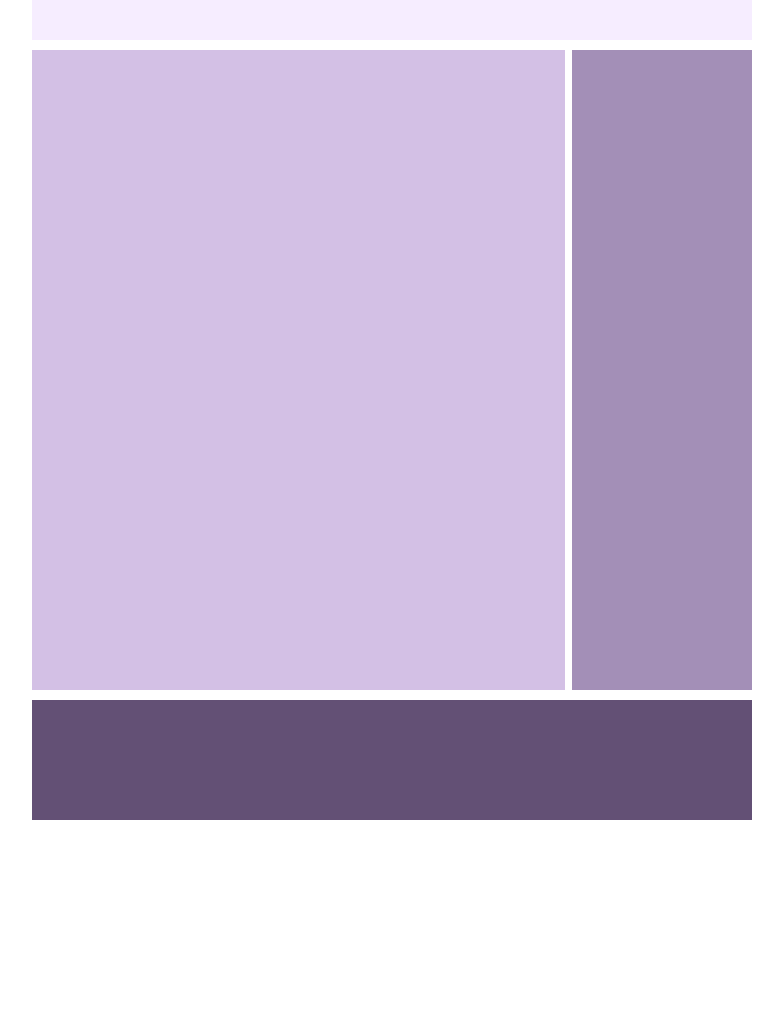
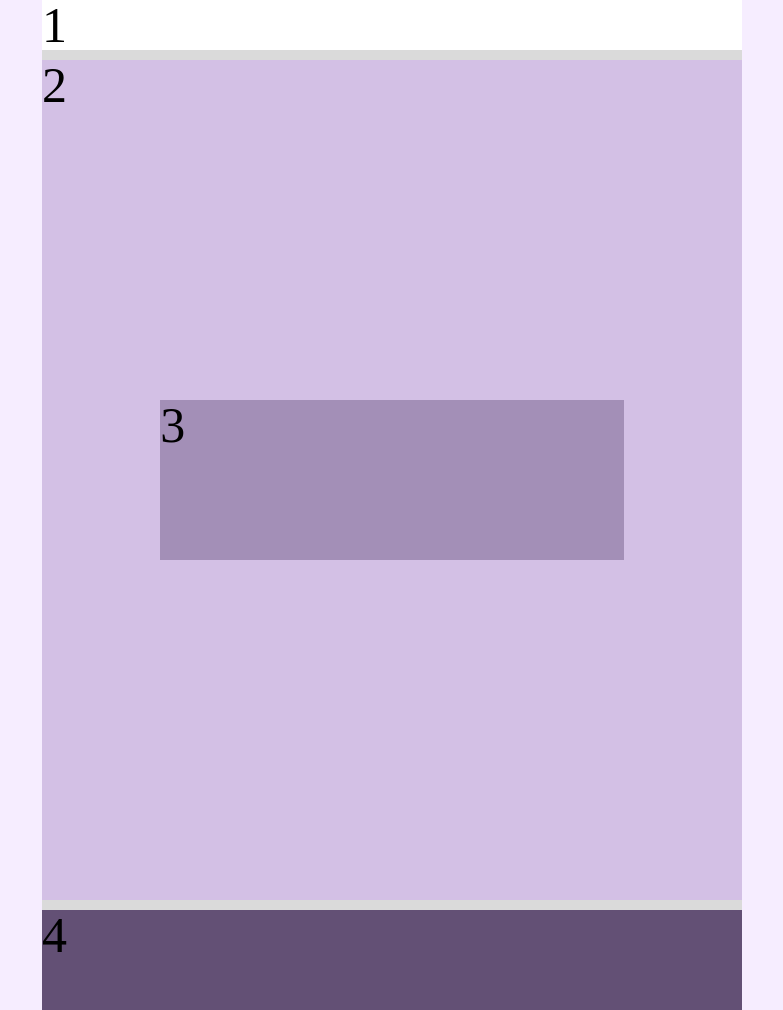
Before and after one commit to rfoley117/floats, a plain HTML site: page index.html in a window 1280 px wide. Shown: the whole page, without its empty margins (248-1031 px from the left). Before the commit the page ends 820 px from the top, so only its background shows below. Drawn offline with Linux system fonts and the light colour scheme.

Commit message:
changed to css grid layout

```diff
--- a/css/style.css
+++ b/css/style.css
@@ -1,41 +1,45 @@
 * {
   box-sizing: border-box;
-}body {
-  background-color: #ffffff
+}
+body {
+  background-color: #f6edff
+}
+h1 {
+  font-size: 50px;
 }
 .container {
+  background-color: #dadada;
+  display: grid;
+  grid-template-columns: repeat(6, 1fr);
+  grid-auto-rows: 50px minmax(100px, auto);
+  grid-gap: 10px;
   margin: 0 auto;
-  width: 320px;
+  width: 700px;
 }
 nav, section, aside, footer {
-  background-color: #f6edff;
-  float: left;
-  height: 300px;
-  width: 50%;
+  background-color: #ffffff;
 }
 nav {
-  height: 60px;
-  width: 100%;
-  margin-bottom: 10px;
+  grid-column: 1 / 7;
+  grid-row: 1 / 2;
 }
 section {
   background-color: #d3c0e5;
-  min-height: 200px;
-  width: 100%;
+  grid-column: 1 / 7;
+  grid-row: 2 / 12;
+
 }
 aside {
   background-color: #a38fb7;
-  height: 200px;
-  width: 100%;
+  grid-column: 2 / 6;
+  grid-row: 6 / 8;
 }
 footer {
   background-color: #635075;
-  width: 100%;
-  height: 100px;
-  margin-top: 10px;
+  grid-column: 1 / 7;
+  grid-row: 12 / 13;
 }
-
-@media screen and (min-width: 768px) {
+/*@media screen and (min-width: 768px) {
   .container {
     width: 720px;
   }
@@ -58,4 +62,4 @@ footer {
     height: 15vh;
     margin-top: 10px;
   }
-}
+}*/
--- a/index.html
+++ b/index.html
@@ -9,10 +9,18 @@
   </head>
   <body>
     <div class="container">
-      <nav></nav>
-      <section></section>
-      <aside></aside>
-      <footer></footer>
+      <nav>
+        <h1>1</h1>
+      </nav>
+      <section>
+        <h1>2</h1>
+      </section>
+      <aside>
+        <h1>3</h1>
+      </aside>
+      <footer>
+        <h1>4</h1>
+      </footer>
     </div>
   </body>
 </html>
```
